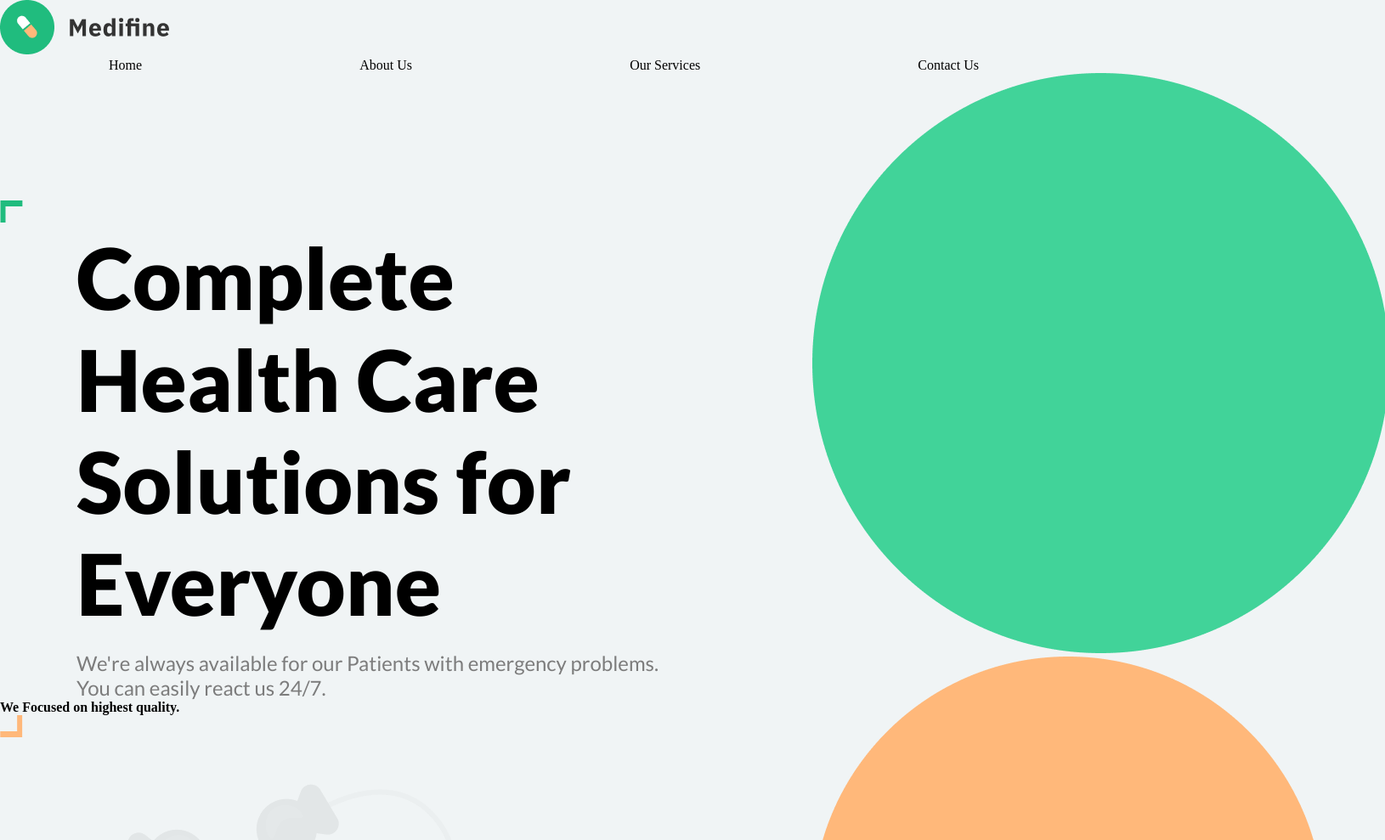
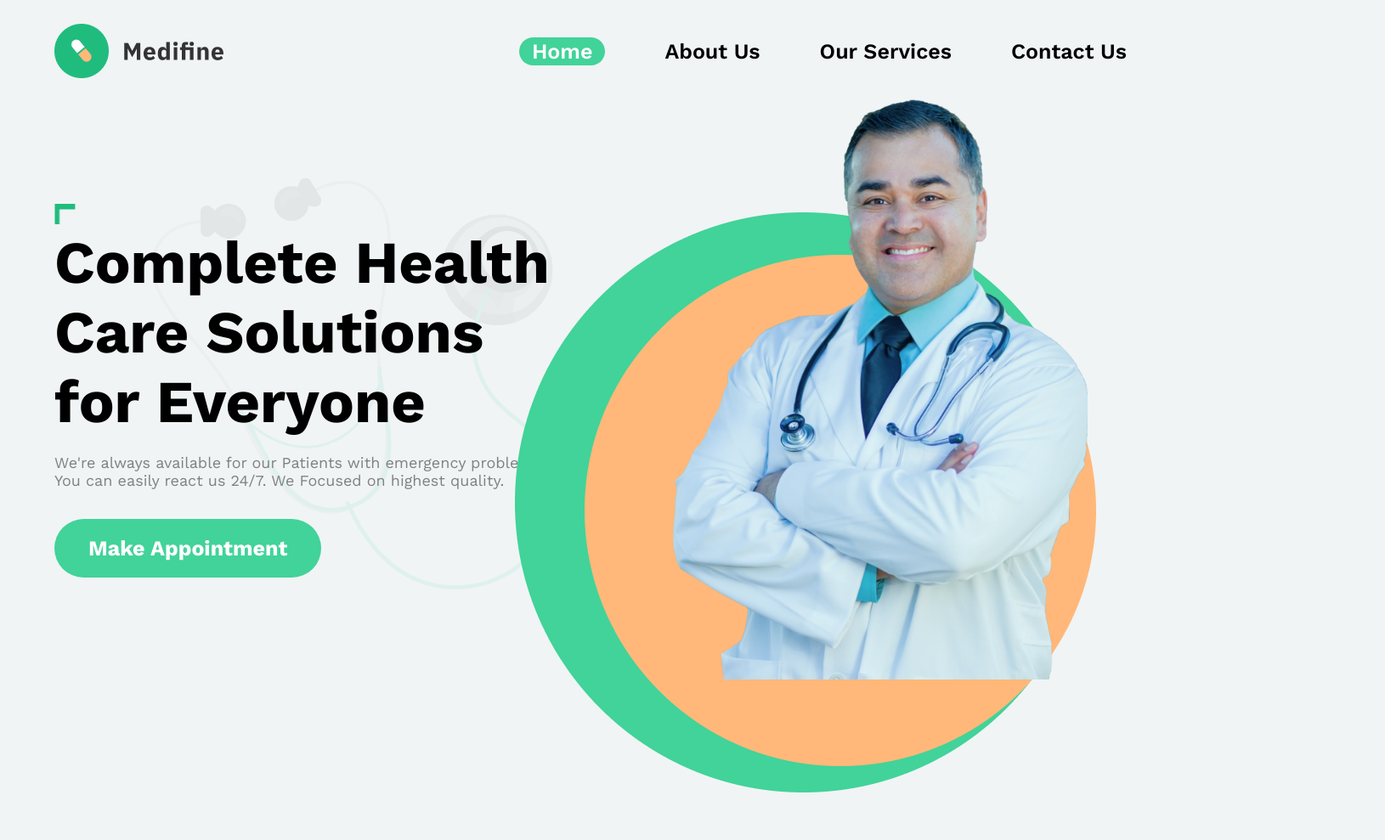
Before and after one commit to pankaj-kb/Ineuron-Project-5, a plain HTML site: page index.html in a window 1280 px wide. Shown: the top 989 px of the page at 85% size, 1630 px wide, since content can reach past the window. After the commit the page ends 933 px from the top, so only its background shows below. Drawn offline with nearby package versions, Linux system fonts and the light colour scheme.

Commit message:
completed the project

```diff
--- a/Styles/Style.css
+++ b/Styles/Style.css
@@ -1,51 +1,148 @@
-@import url('https://fonts.googleapis.com/css2?family=Lato:wght@400;700;900&display=swap');
+@import url('https://fonts.googleapis.com/css2?family=Work+Sans:wght@400;500;600;700&display=swap');
 
 * {
+    margin: 0;
     padding: 0;
-    margin: 0;
     box-sizing: border-box;
-    background-color: #F0F4F5;
 }
 
-ul {
-    display: flex;
-    /* align-items:flex-end; */
-    align-content: flex-end;
-    justify-content: space-around;
-    /* margin-top: 50px;
-    margin-left: 80px; */
+body {
+    max-width: 1440px;
+    background-color: #F0F4F5;
+    margin: auto;
+    /* Auto */
+    overflow: hidden;
 }
 
-ul li {
-    list-style-type: none;
+nav {
+    height: 15vh;
+    display: flex;
+    align-items: center;
+    justify-content: space-between;
+    padding: 0 5%;
 }
 
-/* ul li:first-child {
-    margin-top: -20px;
-} */
+nav ul {
+    font-family: 'Work Sans', sans-serif;
+    font-size: 25px;
+    display: flex;
+    align-items: center;
+    margin-right: -180px;
+}
 
+nav ul li {
+    list-style: none;
+    margin-right: 70px;
+    font-weight: 600;
+}
+
+nav ul li:hover {
+    color: #ffffff;
+    background-color: #ffb87a;
+    border: none;
+    padding: 2px 15px;
+    border-radius: 25px;
+    transition: 0.5s;
+}
+
+nav ul li:first-child {
+    color: #ffffff;
+    background-color: #41D399;
+    border: none;
+    padding: 2px 15px;
+    border-radius: 25px;
+}
+
+/* Hero Section */
 main {
     display: flex;
-    justify-content: space-around;
+    align-items: center;
+    justify-content: center;
+    height: 85vh;
+}
+
+main section {
+    width: 50%;
 }
 
 .leftSection {
-    margin-top: 150px;
+    margin-left: 5%;
+    position: relative;
+}
+
+.topAngle {
+    width: 25px;
 }
 
 .leftSection h1 {
-    font-family: 'Lato', sans-serif;
-    font-weight: 900;
-    font-size: 100px;
-    width: 80%;
-    margin-left: 90px;
+    font-family: 'Work Sans', sans-serif;
+    font-weight: 700;
+    width: 100%;
+    font-size: 70px;
 }
 
 .leftSection p {
-    font-family: 'Lato', sans-serif;
-    font-size: 24px;
-    font-weight: 400;
-    margin-left: 90px;
-    color: #7C7C7C;
-    margin-top: 20px;
+    font-family: 'Work Sans', sans-serif;
+    color: #808080;
+    font-size: 18px;
+    margin: 20px 0;
 }
+
+.bottomAngle {
+    width: 25px;
+    position: absolute;
+    right: 25px;
+}
+
+.stethoscope {
+    position: absolute;
+    width: 90%;
+    top: -60px;
+    right: -25px;
+    z-index: -1;
+}
+
+.mouse {
+    position: absolute;
+    right: -30px;
+    bottom: -30px;
+    width: 30px;
+}
+
+.leftSection button {
+    margin-top: 15px;
+    color: #ffffff;
+    background-color: #41D399;
+    padding: 20px 40px;
+    border: none;
+    border-radius: 40px;
+    font-family: 'Work Sans', sans-serif;
+    font-weight: 700;
+    font-size: 25px;
+}
+
+.leftSection button:hover {
+    transition: 0.5s;
+    background-color: #ffb87a;
+}
+/* Right Section */
+
+.greenBox,
+.yellowBox {
+    position: absolute;
+    right: 0;
+    /* z-index: -1; */
+    top: 250px;
+}
+
+.yellowBox {
+    top: 300px;
+    right: -10px;
+}
+
+.doctor-img {
+    position: absolute;
+    right: 0;
+    bottom: 0;
+    height: 90%;
+}
--- a/index.html
+++ b/index.html
@@ -13,7 +13,7 @@
 
     <nav>
 
-        <img src="./images/logo.png" alt="logo">
+        <img class="logo" src="./images/logo.png" alt="logo">
 
         <ul>
             <li>Home</li>
@@ -25,25 +25,24 @@
     </nav>
 
     <main>
-        <div class="leftSection">
+        <section class="leftSection">
             <img class="topAngle" src="./images/topAngle.png" alt="topAngle">
             <h1>Complete Health Care Solutions for Everyone</h1>
 
-            <p>We're always available for our Patients with emergency problems. <br> You can easily react us 24/7.</p>
-
-            <h4>We Focused on highest quality.</h4>
+            <p>We're always available for our Patients with emergency problems. <br> You can easily react us 24/7. We
+                Focused on highest quality.</p>
 
             <img class="bottomAngle" src="./images/bottomAngle.png" alt="bottomAngle">
             <img class="stethoscope" src="./images/stethoscope.png" alt="stethoscope">
             <button>Make Appointment</button>
             <img class="mouse" src="./images/mouse.png" alt="mouse">
-        </div>
+        </section>
 
-        <div class="rightSection">
-            <img class="greenBox" src="./images/greenBox.png" alt="greenBox">
-            <img class="yellowBox" src="./images/yellowBox.png" alt="yellowBox">
+        <section class="rightSection">
+            <img class="greenBox" src="./images/greenBox.png" alt="greenCircle">
+            <img class="yellowBox" src="./images/yellowBox.png" alt="yellowCircle">
             <img class="doctor-img" src="./images/doctor.png" alt="doctor">
-        </div>
+        </section>
     </main>
 
 </body>
```
Also changed, not shown: 1 other file.
